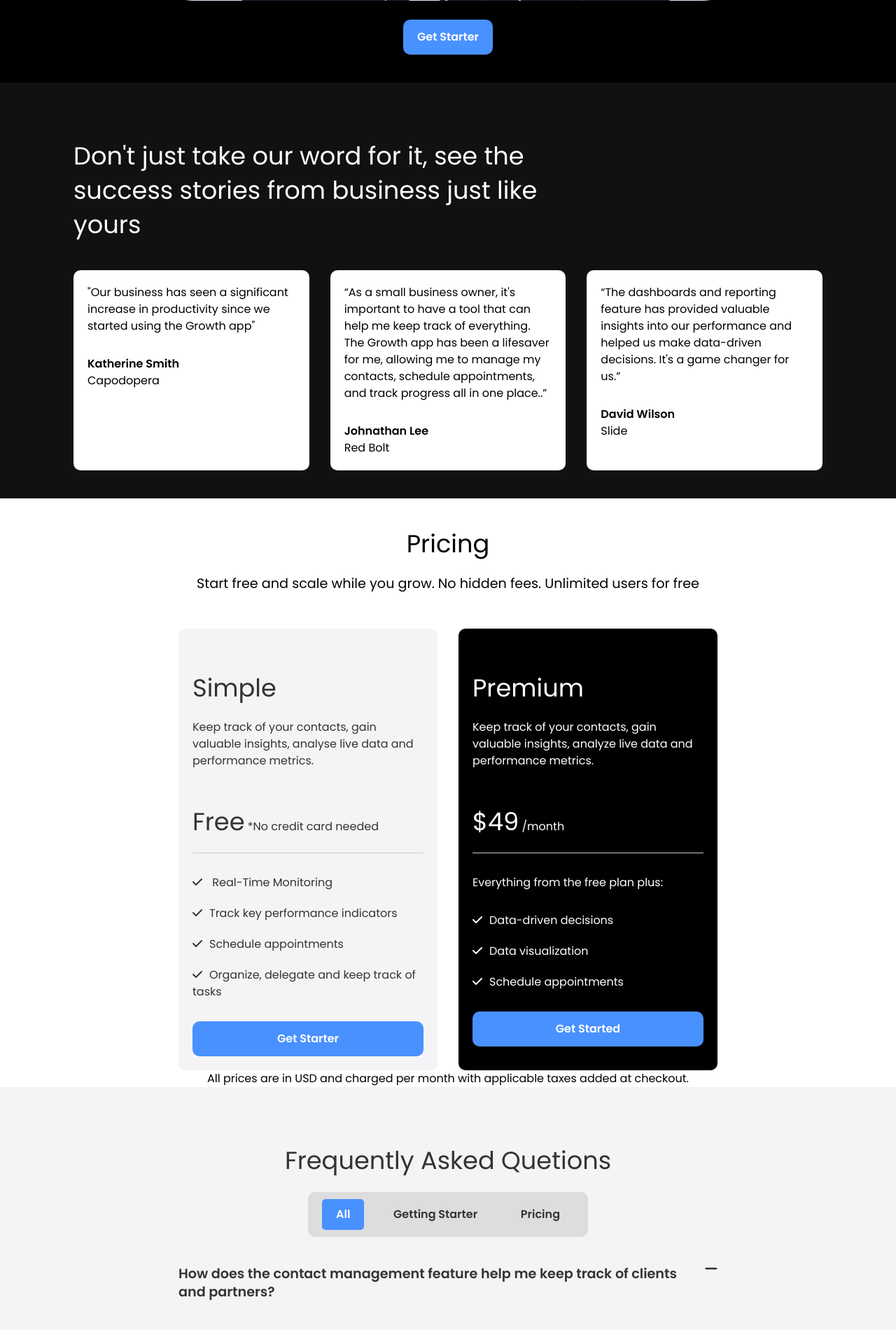
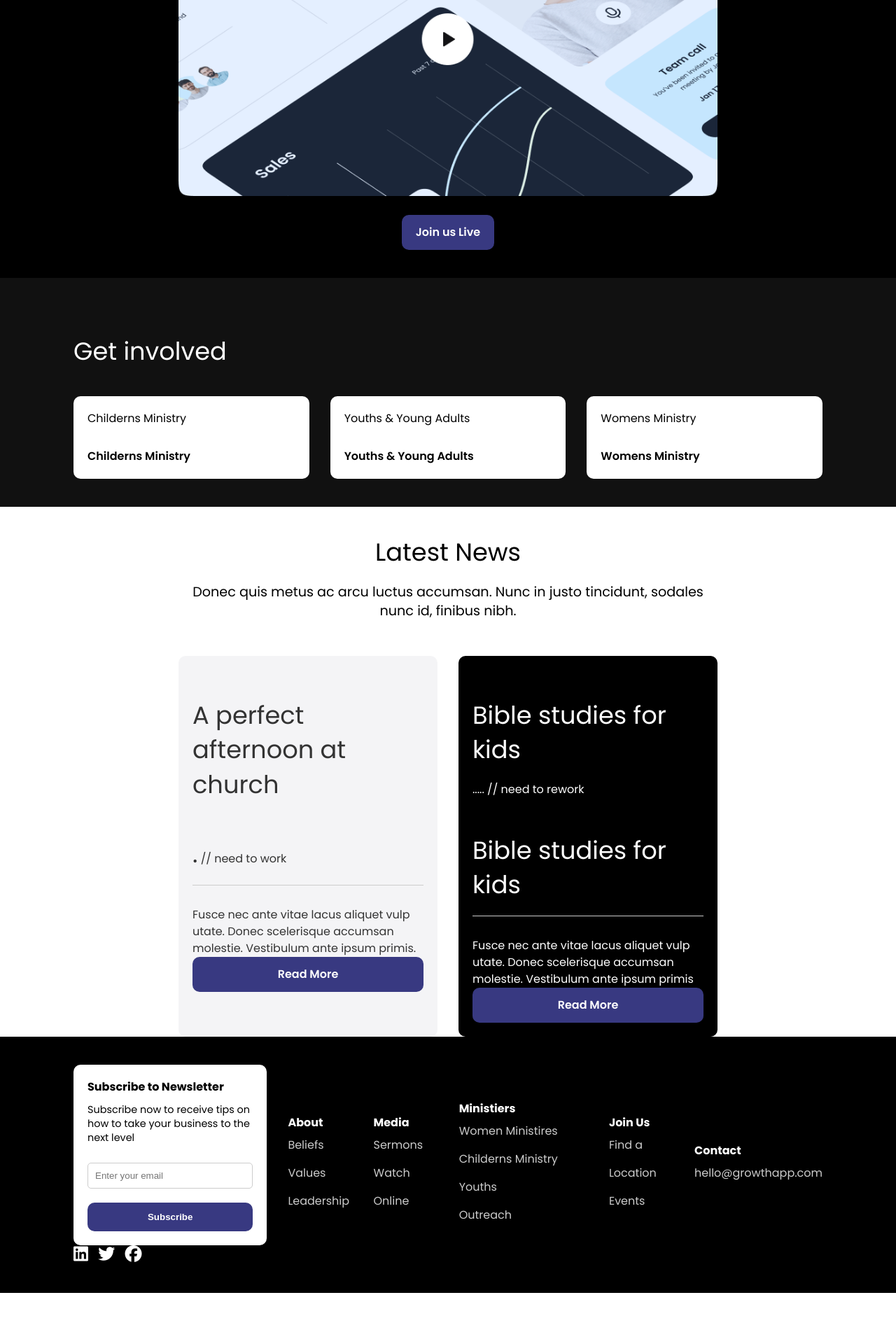
Before and after one commit to iamelishaa/RFAG-CHURCH, a PHP site: page / in a window 1280 px wide. Shown: the part 1340-3240 px from the top of the page at 70% size. After the commit the page ends 3187 px from the top, so only its background shows below. Run offline with PHP 8.4, Linux system fonts and the light colour scheme; some libraries are stand-ins or nearby versions.

Commit message:
Initial Commit

```diff
--- a/css/stylesheet.css
+++ b/css/stylesheet.css
@@ -5,7 +5,7 @@
 }
 
 :root {
-    --primary-color: #4891ff;
+    --primary-color: #383981;
     --light-color: #f4f4f6;
     --dark-color: #111;
 }
@@ -73,19 +73,20 @@ img {
 }
 
 .hero .container {
-    background: url(../images/hero-bg.png) no-repeat;
+    background: url(../images/pastor.png) no-repeat ;
     background-size: contain;
     background-position: center bottom;
-    height: 550px;
+    height: 730px;
 }
 
 .hero .hero-content {
-    width: 70%;
+    width: 100%;
 }
 
 .hero .hero-text {
     width: 70%;
-    margin-bottom: 20px;
+    color: #fff;
+    margin-bottom: 58%;
 }
 
 /* Video */
@@ -155,67 +156,6 @@ img {
 margin-right: 10px;
 }
 
-/* FAQ */
-
-.faq {
-    padding: 40px 0;
-}
-
-.faq .faq-group {
-    border-bottom: 1px solid #ccc;
-    padding-bottom: 20px;
-}
-
-.faq .faq-group .faq-group-header {
-    padding: 20px 0;
-    margin-bottom: 15px;
-    position: relative;
-}
-
-.faq .faq-group .faq-group-header h4{
-    font-weight: 600;
-    width: 95%;
-}
-
-.faq .faq-group .faq-group-header i {
-    position: absolute;
-    right: 0;
-    top: 35px;
-    font-size: 1.3rem;
-    cursor: pointer;
-}
-
-.faq .faq-group .faq-group-body {
-    display: none;
-}
-
-.faq .faq-group .faq-group-body.open {
-    display: block;
-}
-
-.faq ul.faq-menu {
-    max-width: 400px;
-    margin: auto;
-    display: flex;
-    justify-content: space-between;
-    align-items: center;
-    background: #ddd;
-    padding: 10px 20px;
-    border-radius: 10px;
-    font-weight: 600;
-    cursor: pointer;
-}
-
-.faq ul.faq-menu li {
-    padding: 10px 20px;
-    border-radius: 5px;
-    text-align: center;
-}
-
-.faq ul.faq-menu li.active {
-    background: var(--primary-color);
-    color: #fff;
-}
 
 /* Foother */
 
@@ -242,7 +182,7 @@ margin-right: 10px;
 
 .footer-grid {
     display: grid;
-    grid-template-columns: 2fr 1fr 1fr 1fr;
+    grid-template-columns: 3fr 1fr 1fr 2fr 1fr 1fr;
     gap: 30px;
     justify-content: center;
     align-items: center;
@@ -444,10 +384,10 @@ margin-right: 10px;
     }
 
     .hero .container {
-      background: url('../images/hero-bg-mobile.png') no-repeat;
-      background-size: 350px 400px;
+      background: url('../images/pastor.png') no-repeat;
+      background-size: contain;
       background-position: bottom;
-      height: 770px;
+      height: 400px;
     }
 
     .hero .hero-content,
--- a/index.html
+++ b/index.html
@@ -8,14 +8,14 @@
     <link href="https://fonts.googleapis.com/css2?family=Poppins:wght@300;400;600;700&display=swap" rel="stylesheet">
     <link rel="stylesheet" href="https://cdnjs.cloudflare.com/ajax/libs/font-awesome/6.6.0/css/all.min.css" integrity="sha512-Kc323vGBEqzTmouAECnVceyQqyqdsSiqLQISBL29aUW4U/M7pSPA/gEUZQqv1cwx4OnYxTxve5UMg5GT6L4JJg==" crossorigin="anonymous" referrerpolicy="no-referrer" />
     <link rel="stylesheet" href="css/stylesheet.css">
-    <title>Growth App</title>
-    <link rel="shortcut icon" href="images/favicon.ico" type="image/x-icon">
+    <title>RFAG Church</title>
+    <link rel="shortcut icon" href="images/16.png" type="image/x-icon">
 </head>
 <body>
     <nav class="navbar">
         <div class="container">
             <div class="logo">
-                <a href="index.html"><img src="images/logo.png" alt="logo"></a>
+                <a href="index.html"><img src="images/120.png" alt="logo"></a>
             </div>
             <div class="main-menu">
                 <ul>
@@ -23,14 +23,23 @@
                         <a href="index.html">Home</a>
                     </li>
                     <li>
-                        <a href="#">About Us</a>
+                        <a href="#">Sermons</a>
                     </li>
                     <li>
                         <a href="#">Blog</a>
                     </li>
                     <li>
-                        <a class="btn" href="#">
-                           <i class="fas fa-user"></i>  Log in</a>
+                        <a href="#">About Us</a>
+                    </li>
+                    <li>
+                        <a href="#">Contact</a>
+                    </li>
+                    <li>
+                        <a href="#" class="btn">Giving</a>
+                    </li>
+                    <li>
+                        <!-- <a class="btn" href="#">
+                           <i class="fas fa-user"></i>  Log in</a> -->
                     </li>
                 </ul>
             </div>
@@ -47,14 +56,22 @@
                     <a href="index.html">Home</a>
                 </li>
                 <li>
-                    <a href="#">About Us</a>
+                    <a href="#">Sermons</a>
                 </li>
                 <li>
                     <a href="#">Blog</a>
                 </li>
                 <li>
-                    <a class="btn" href="#">
-                       <i class="fas fa-user"></i>  Log in</a>
+                    <a href="#">About Us</a>
+                </li>
+                <li>
+                    <a href="#">Contact</a>
+                </li>
+                <li>
+                    <a href="#" class="btn">Giving</a>
+                </li>
+                    <!-- <a class="btn" href="#">
+                       <i class="fas fa-user"></i>  Log in</a> -->
                 </li>
             </ul>
             </div>
@@ -65,16 +82,13 @@
         <div class="container">
             <div class="hero-content">
                 <h1 class="hero-heading text-xxl">
-                    A powerful solution to grow your startup. Fast!
+
                 </h1>
                 <p class="hero-text">
-                    Organize, collabrate, and track progress
-                    seamlessly with our
-                    one-stop-shop startup growth tool.
+                  And the master said to the servant, ‘Go out to the highways and hedges and compel people to come in, that my house may be filled.  Luke 14:23.
                 </p>
                 <div class="hero-buttons">
-                    <a href="#" class="btn btn-primary">Get Starter</a>
-                    <a href="#" class="btn"><i class="fas fa-laptop"></i> Book a Demo</a>
+                    <a href="#" class="btn"><i class=""></i> Watch Sermons</a>
                 </div>
             </div>
         </div>
@@ -84,14 +98,14 @@
      <section class="video bg-black">
         <div class="container-sm">
             <h2 class="video-heading text-xl text-center">
-                See how it works and get starrted in leess than 2 minutes
+                Video Preview Can go here -- Needs work later
             </h2>
             <div class="video-content">
                 <a href="#">
                     <img src="images/video-preview.png" alt="video" class="video-preview">
                 </a>
 
-                <a href="#" class="btn btn-primary">Get Starter</a>
+                <a href="#" class="btn btn-primary">Join us Live</a>
             </div>
         </div>
      </section>
@@ -101,35 +115,30 @@
      <section class="testimonials bg-dark">
         <div class="container">
             <h3 class="testimonials-heading text-xl">
-                Don't just take our word for it, see the success stories from business just like yours
+                Get involved
             </h3>
             <div class="testimonials-grid">
                 <div class="card">
                     <p>
-                        "Our business has seen a significant increase in productivity since we started using the Growth app"
+                        Childerns Ministry
                     </p>
-                    <p>Katherine Smith</p>
-                    <p>Capodopera</p>
+                    <p>Childerns Ministry </p>
+                    <p></p>
                 </div>
                 <div class="card">
                     <p>
-                        “As a small business owner, it's important to have a tool that can
-              help me keep track of everything. The Growth app has been a
-              lifesaver for me, allowing me to manage my contacts, schedule
-              appointments, and track progress all in one place..”
+                        Youths & Young Adults
                     </p>
-                    <p>Johnathan Lee</p>
-                    <p>Red Bolt</p>
+                    <p>Youths & Young Adults</p>
+                    <p></p>
                 </div>
                 <div class="card">
                     <p>
-                        “The dashboards and reporting feature has provided valuable
-                        insights into our performance and helped us make data-driven
-                        decisions. It's a game changer for us.”
+                        Womens Ministry
                       </p>
 
-                      <p>David Wilson</p>
-                    <p>Slide</p>
+                      <p>Womens Ministry</p>
+                    <p> </p>
                 </div>
             </div>
         </div>
@@ -140,182 +149,51 @@
      <section class="pricing">
         <div class="container-sm">
             <h3 class="pricing-heading text-xl text-center">
-                Pricing
+              Latest News
             </h3>
-            <p class="pricing-subheading text-md text-center">Start free and scale while you grow. No hidden fees. Unlimited users
-                for free</p>
+            <p class="pricing-subheading text-md text-center">Donec quis metus ac arcu luctus accumsan. Nunc in justo tincidunt, sodales nunc id, finibus nibh.</p>
                 <div class="pricing-grid">
-                    <!--Pricing Card 1-->
+                    <!--Get involved 1-->
                     <div class="card bg-light">
                         <div class="pricing-card-header">
                             <h4 class="pricing-heading text-xl">
-                                Simple
+                                A perfect afternoon at church
                             </h4>
                             <p class="pricing-card-subheading">
-                                Keep track of your contacts, gain valuable insights, analyse
-                live data and performance metrics.
+
                             </p>
                             <p class="pricing-card-price">
-                                <span class="text-xl">Free</span>
-                                *No credit card needed
+                                <span class="text-xl">.</span> // need to work
+
                             </p>
                         </div>
                         <div class="pricing-card-body">
-                            <ul>
-                                <li><i class="fas fa-check"></i> Real-Time Monitoring</li>
-                                <li>
-                                  <i class="fas fa-check"></i>Track key performance indicators
-                                </li>
-                                <li><i class="fas fa-check"></i>Schedule appointments</li>
-                                <li>
-                                  <i class="fas fa-check"></i>Organize, delegate and keep track
-                                  of tasks
-                                </li>
-                            </ul>
-                            <a href="#" class="btn btn-primary btn-block">Get Starter</a>
+                            <p>Fusce nec ante vitae lacus aliquet vulp utate. Donec scelerisque accumsan molestie. Vestibulum ante ipsum primis.</p>
+                            <a href="#" class="btn btn-primary btn-block">Read More</a>
                         </div>
 
                     </div>
-                    <!-- Pricing Card 2 -->
+                    <!-- Get involved 2  -->
           <div class="card bg-black">
              <div class="pricing-card-header">
-                <h4 class="pricing-card-heading text-xl">Premium</h4>
+                <h4 class="pricing-card-heading text-xl">Bible studies for kids</h4>
                 <p class="pricing-card-subheading">
-                    Keep track of your contacts, gain valuable insights, analyze
-                    live data and performance metrics.
+                     ..... // need to rework
                 </p>
                 <p class="pricing-card-price">
-                    <span class="text-xl">$49</span> /month
+                    <span class="text-xl">Bible studies for kids</span>
                 </p>
              </div>
              <div class="pricing-card-body">
-                <p>Everything from the free plan plus:</p>
-                <ul>
-                    <li><i class="fas fa-check"></i>Data-driven decisions</li>
-                    <li><i class="fas fa-check"></i>Data visualization</li>
-                    <li><i class="fas fa-check"></i>Schedule appointments</li>
-                </ul>
-                <a href="#" class="btn btn-primary btn-block">Get Started</a>
+                <p>Fusce nec ante vitae lacus aliquet vulp utate. Donec scelerisque accumsan molestie. Vestibulum ante ipsum primis</p>
+                <a href="#" class="btn btn-primary btn-block">Read More</a>
              </div>
             </div>
         </div>
-        <p class="pricing-footer text-center">
-            All prices are in USD and charged per month with applicable taxes
-            added at checkout.
-        </p>
+
     </div>
      </section>
-     <!--FAQ-->
-     <section class="faq bg-light">
-        <div class="container-sm">
-            <h3 class="text-xl text-center">
-                Frequently Asked Quetions
-            </h3>
-            <ul class="faq-menu">
-                <li class="active">All</li>
-                <li>Getting Starter</li>
-                <li>Pricing</li>
-            </ul>
-            <div class="faq-content">
-                <div class="faq-group">
-                    <div class="faq-group-header">
-                        <h4 class="text-md">
-                            How does the contact management feature help me keep track of
-                            clients and partners?
-                        </h4>
-                        <i class="fas fa-minus"></i>
-                    </div>
-                    <div class="faq-group-body open">
-                        <p>
-                            Keep track of your contacts, gain valuable insights, analyse
-                            live data and performance metrics.
-                          </p>
-                    </div>
-                </div>
-                <div class="faq-group">
-                    <div class="faq-group-header">
-                      <h4 class="text-md">
-                        Can I customize the dashboards and reporting feature to display
-                        the metrics that are most important to my business?
-                      </h4>
-                      <i class="fas fa-plus"></i>
-                    </div>
-                    <div class="faq-group-body">
-                      <p>
-                        Lorem, ipsum dolor sit amet consectetur adipisicing elit. Ad
-                        culpa enim blanditiis rem ipsum aliquam, unde iste fugit
-                        praesentium eos?
-                      </p>
-                    </div>
-                  </div>
 
-                  <div class="faq-group">
-                    <div class="faq-group-header">
-                      <h4 class="text-md">
-                        How does the task management feature help me delegate tasks to
-                        my team and track progress?
-                      </h4>
-                      <i class="fas fa-plus"></i>
-                    </div>
-                    <div class="faq-group-body">
-                      <p>
-                        Lorem ipsum dolor sit amet, consectetur adipisicing elit.
-                        Incidunt, a! Quaerat, voluptatum. Animi molestias ex quasi
-                        explicabo minima perferendis commodi.
-                      </p>
-                    </div>
-                  </div>
-
-                  <div class="faq-group">
-                    <div class="faq-group-header">
-                      <h4 class="text-md">
-                        Can I collaborate with my team in real-time using all tools?
-                      </h4>
-                      <i class="fas fa-plus"></i>
-                    </div>
-                    <div class="faq-group-body">
-                      <p>
-                        Lorem, ipsum dolor sit amet consectetur adipisicing elit.
-                        Obcaecati doloremque assumenda aut dolorem recusandae quibusdam
-                        aliquid. Repellat animi quam vitae.
-                      </p>
-                    </div>
-                  </div>
-
-                  <div class="faq-group">
-                    <div class="faq-group-header">
-                      <h4 class="text-md">Is the app available on all devices?</h4>
-                      <i class="fas fa-plus"></i>
-                    </div>
-                    <div class="faq-group-body">
-                      <p>
-                        Lorem, ipsum dolor sit amet consectetur adipisicing elit.
-                        Obcaecati doloremque assumenda aut dolorem recusandae quibusdam
-                        aliquid. Repellat animi quam vitae.
-                      </p>
-                    </div>
-                  </div>
-
-                  <div class="faq-group">
-                    <div class="faq-group-header">
-                      <h4 class="text-md">
-                        How does the app help me stay compliant when working with
-                        freelancers and contractors?
-                      </h4>
-                      <i class="fas fa-plus"></i>
-                    </div>
-                    <div class="faq-group-body">
-                      <p>
-                        Lorem, ipsum dolor sit amet consectetur adipisicing elit.
-                        Obcaecati doloremque assumenda aut dolorem recusandae quibusdam
-                        aliquid. Repellat animi quam vitae.
-                      </p>
-                    </div>
-                  </div>
-
-            </div>
-        </div>
-     </section>
 
      <!--Foother-->
 
@@ -323,9 +201,6 @@
       <div class="container">
         <div class="footer-grid">
           <div>
-            <a href="index.html">
-              <img src="images/logo-white.png" alt="logo">
-            </a>
             <div class="card">
               <h4>Subscribe to Newsletter</h4>
               <p class="text-sm">
@@ -338,21 +213,37 @@
             </div>
             <i class="fab fa-linkedin"></i>
             <i class="fab fa-twitter"></i>
+            <i class="fab fa-facebook"></i>
           </div>
           <div>
-            <h4>Company</h4>
+            <h4>About</h4>
             <ul>
-              <li><a href="#">About</a></li>
-              <li><a href="#">Our Process</a></li>
-              <li><a href="#">Join our team</a></li>
+              <li><a href="#">Beliefs</a></li>
+              <li><a href="#">Values</a></li>
+              <li><a href="#">Leadership</a></li>
             </ul>
           </div>
           <div>
-            <h4>Resources</h4>
+            <h4>Media</h4>
             <ul>
-              <li><a href="#">News</a></li>
-              <li><a href="#">Research</a></li>
-              <li><a href="#">Recent Projects</a></li>
+              <li><a href="#">Sermons</a></li>
+              <li><a href="#">Watch Online</a></li>
+              <li><a href="#"> </a></li>
+          </div>
+          <div>
+            <h4>Ministiers</h4>
+            <ul>
+              <li><a href="#">Women Ministires</a></li>
+              <li><a href="#">Childerns Ministry</a></li>
+              <li><a href="#">Youths </a></li>
+              <li><a href="#">Outreach </a></li>
+            </ul>
+          </div>
+          <div>
+            <h4>Join Us</h4>
+            <ul>
+              <li><a href="#">Find a Location</a></li>
+              <li><a href="#">Events</a></li>
             </ul>
           </div>
           <div>
```
Also changed, not shown: images/120.png (added), images/126.png (added), images/16.png (added), images/favicon.ico (deleted), images/hero-bg-mobile.png (deleted), images/hero-bg.png (deleted), images/logo-white.png (deleted), images/logo.png (deleted), images/pastor.png (added), images/screen.png (deleted).
